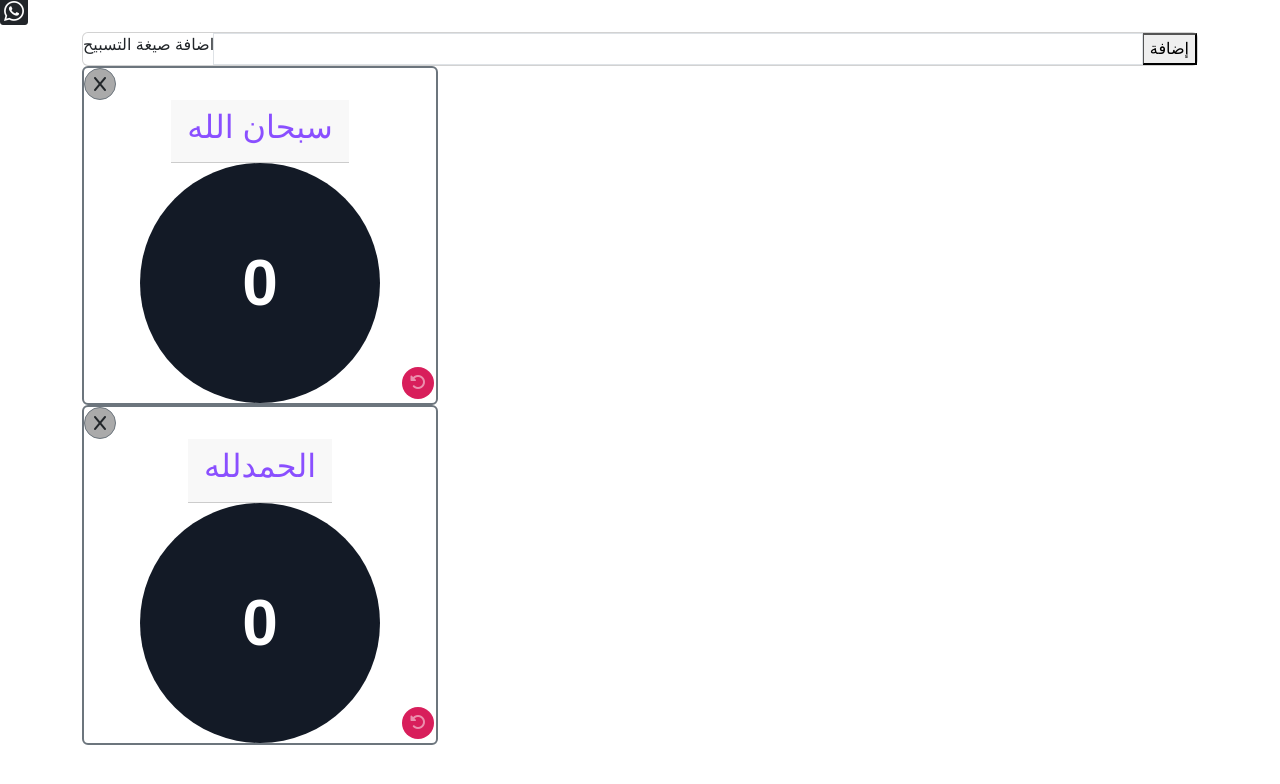
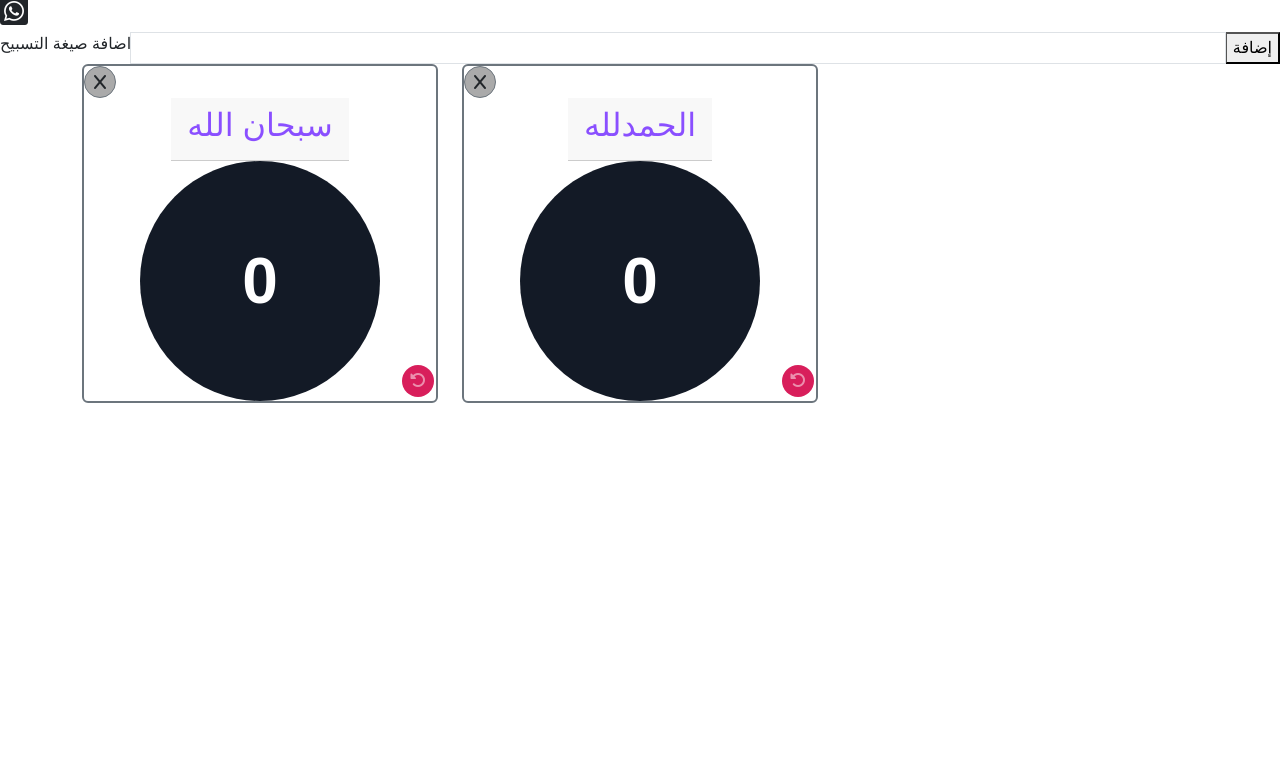
Before and after one commit to stitch099/msbaha2, a website: page public/index.html in a window 1280 px wide. Drawn offline with nearby package versions, Linux system fonts and the light colour scheme.

Commit message:
tt fixed style/bug

```diff
--- a/public/index.html
+++ b/public/index.html
@@ -13,8 +13,6 @@
 <body>
     <main>
         <div class="whatsapp" onclick="openWhatsApp()"><i class="fa-brands fa-square-whatsapp fa-2xl"></i></div>
-        <div class="container no-text-select">
-            <div class="card ">
                 <form onsubmit="return onsubmit1(event)">
                     <div class="input-group input-group-sm">
                             <label for="tasbeeh" class="form-label">
@@ -24,11 +22,8 @@
                             <input type="submit" value="إضافة">
                     </div>
                 </form>
-
-            </div>
-
-            <div class="row row-cols-2 row-cols-lg-3 row-cols-xlg-4 ">
-                <div id="addHere"></div>
+        <div class="container no-text-select">
+            <div class="row row-cols-md-2 row-cols-lg-3 row-cols-xlg-4" id="addHere">
             </div>
         </div>
     </main>
```
